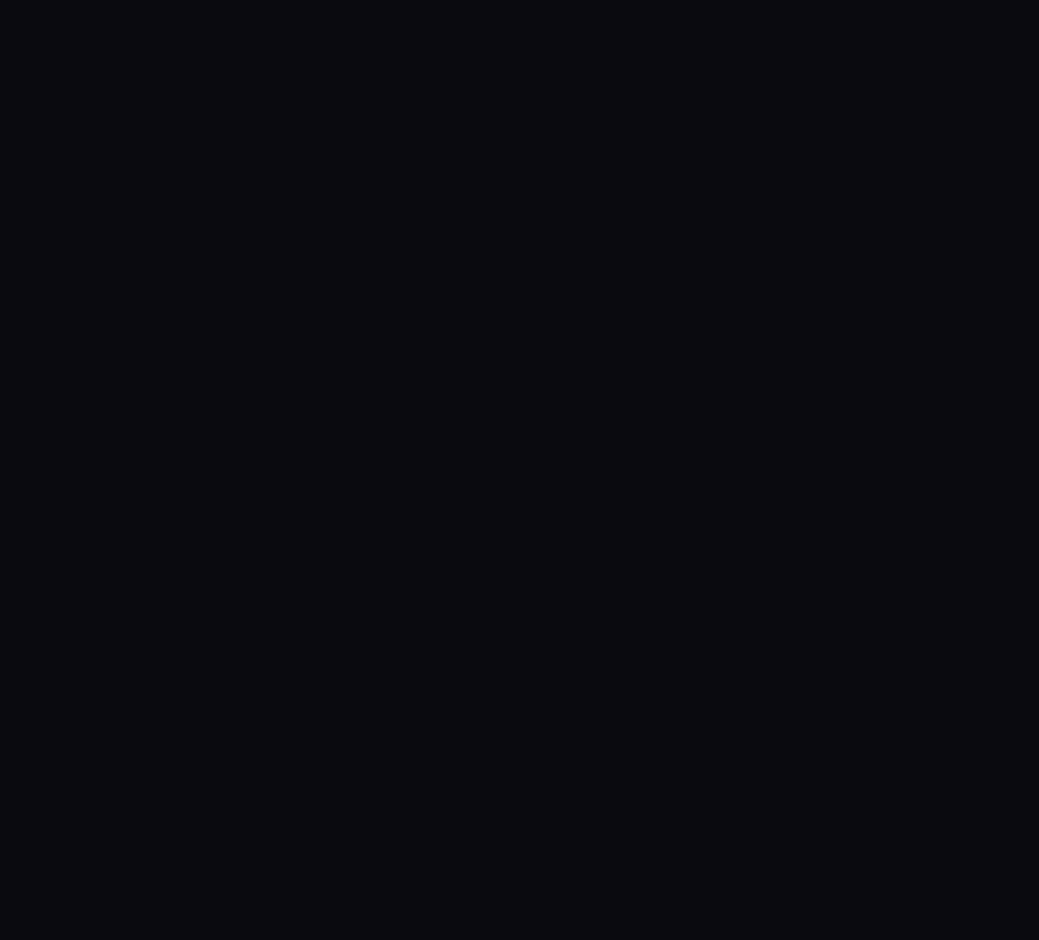
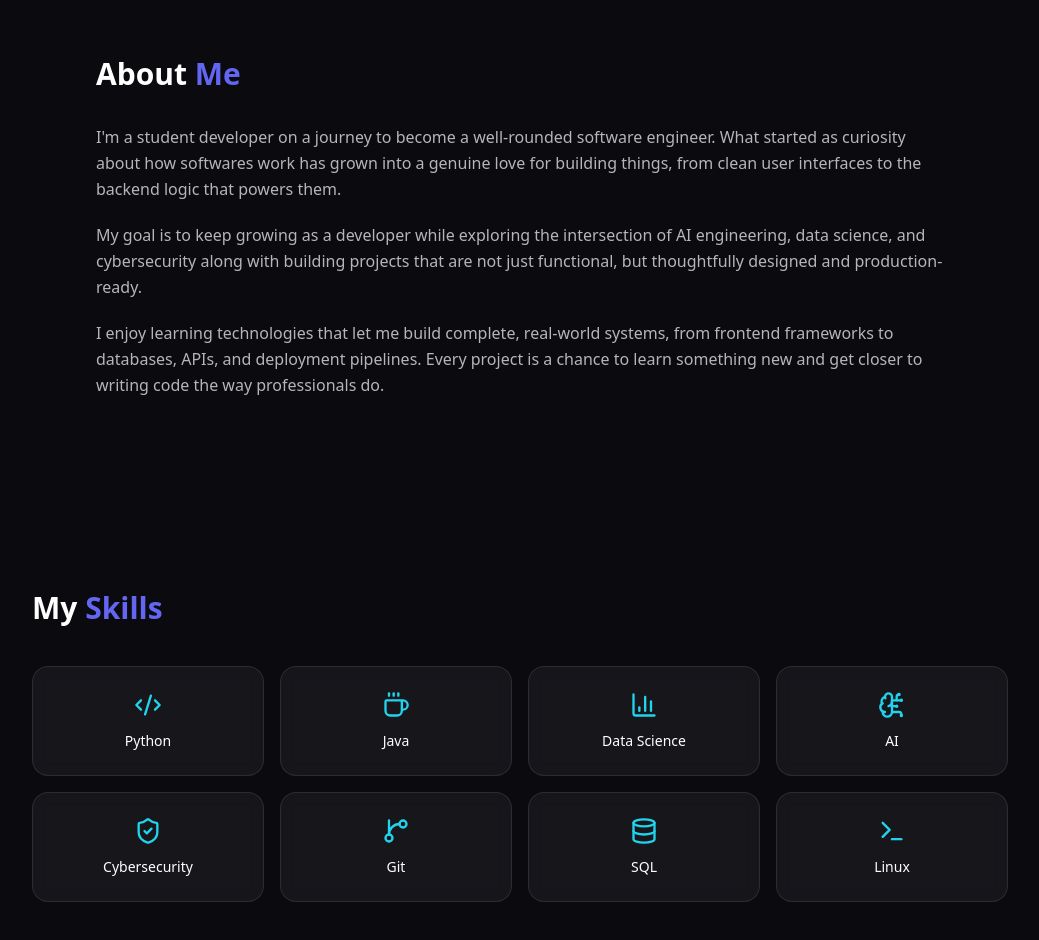
Before and after one commit to aaishadhungana/portfolio, a Next.js app: page / in a window 1280 px wide. Shown: the part 840-1780 px from the top of the page, without its empty margins (120-1159 px from the left). Before the commit the page ends 800 px from the top, so only its background shows below. Built offline with nearby package versions, Linux system fonts and the light colour scheme.

Commit message:
add about section and reusable skills

```diff
--- a/app/page.tsx
+++ b/app/page.tsx
@@ -1,11 +1,15 @@
 import Navbar from '@/components/Navbar'
 import Hero from '@/components/Hero'
+import About from '@/components/About'
+import Skills from '@/components/Skills'
 
 export default function Home() {
   return (
     <main>
       <Navbar />
       <Hero />
+      <About />
+      <Skills />
     </main>
   )
 }
--- /dev/null
+++ b/components/About.tsx
@@ -0,0 +1,31 @@
+export default function About() {
+  return (
+    <section id="about" className="mx-auto max-w-4xl px-6 py-24">
+      <h2 className="mb-8 text-3xl font-bold text-white">
+        About <span className="text-primary">Me</span>
+      </h2>
+
+      <div className="space-y-5 text-white/70 leading-relaxed">
+        <p>
+          I'm a student developer on a journey to become a well-rounded
+          software engineer. What started as curiosity about how softwares
+          work has grown into a genuine love for building things, from
+          clean user interfaces to the backend logic that powers them.
+        </p>
+        <p>
+          My goal is to keep growing as a developer while exploring the
+          intersection of AI engineering, data science, and cybersecurity
+          along with building projects that are not just functional,
+          but thoughtfully designed and production-ready.
+        </p>
+        <p>
+          I enjoy learning technologies that let me build complete,
+          real-world systems, from frontend frameworks to databases,
+          APIs, and deployment pipelines. Every project is a chance to
+          learn something new and get closer to writing code the way
+          professionals do.
+        </p>
+      </div>
+    </section>
+  )
+}
--- /dev/null
+++ b/components/SkillCard.tsx
@@ -0,0 +1,15 @@
+import { LucideIcon } from 'lucide-react'
+
+export interface Skill {
+  name: string
+  icon: LucideIcon
+}
+
+export default function SkillCard({ name, icon: Icon }: Skill) {
+  return (
+    <div className="flex flex-col items-center gap-3 rounded-2xl border border-white/10 bg-white/5 px-4 py-6 text-center backdrop-blur transition-all hover:-translate-y-1 hover:border-primary/50 hover:bg-white/10">
+      <Icon className="h-7 w-7 text-accent" />
+      <span className="text-sm font-medium text-white">{name}</span>
+    </div>
+  )
+}
--- /dev/null
+++ b/components/Skills.tsx
@@ -0,0 +1,39 @@
+import {
+  Code2,
+  Coffee,
+  BarChart3,
+  BrainCircuit,
+  ShieldCheck,
+  GitBranch,
+  Database,
+  Terminal,
+} from 'lucide-react'
+import SkillCard, { Skill } from './SkillCard'
+
+// Add a new skill here anytime — no other changes needed.
+const SKILLS: Skill[] = [
+  { name: 'Python', icon: Code2 },
+  { name: 'Java', icon: Coffee },
+  { name: 'Data Science', icon: BarChart3 },
+  { name: 'AI', icon: BrainCircuit },
+  { name: 'Cybersecurity', icon: ShieldCheck },
+  { name: 'Git', icon: GitBranch },
+  { name: 'SQL', icon: Database },
+  { name: 'Linux', icon: Terminal },
+]
+
+export default function Skills() {
+  return (
+    <section id="skills" className="mx-auto max-w-5xl px-6 py-24">
+      <h2 className="mb-10 text-3xl font-bold text-white">
+        My <span className="text-primary">Skills</span>
+      </h2>
+
+      <div className="grid grid-cols-2 gap-4 sm:grid-cols-3 md:grid-cols-4">
+        {SKILLS.map((skill) => (
+          <SkillCard key={skill.name} {...skill} />
+        ))}
+      </div>
+    </section>
+  )
+}
```
